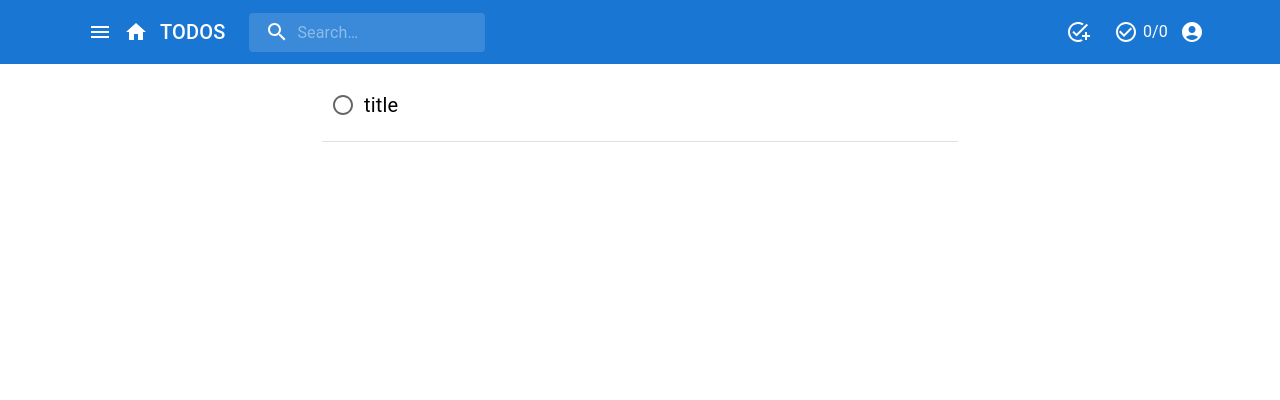
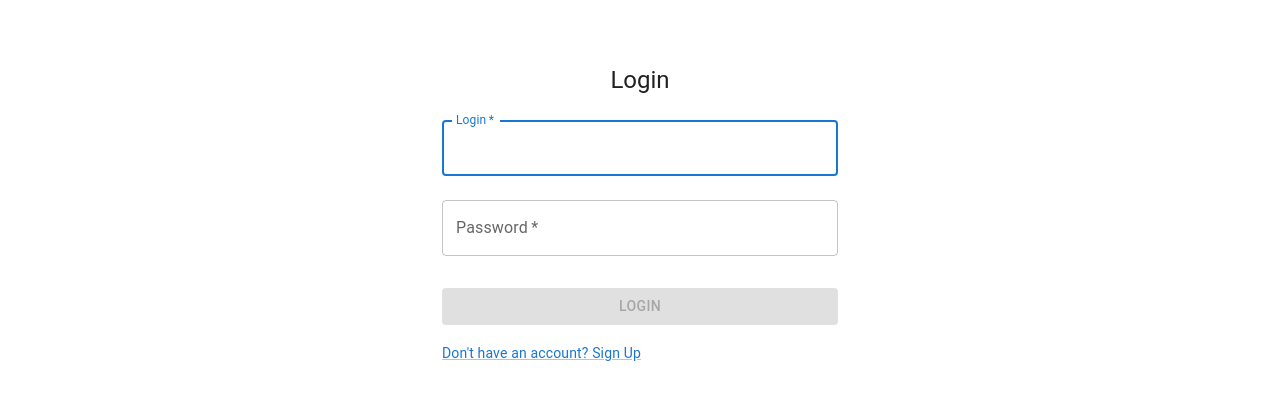
Before and after one commit to ArtemTyutunik/TODOS, a React (Vite) app: page / in a window 1280 px wide. Shown: the top 400 px of the page. Built offline with nearby package versions, Linux system fonts and the light colour scheme; no server answers.

Commit message:
add authorization

```diff
--- /dev/null
+++ b/firebaseConfig.ts
@@ -0,0 +1,14 @@
+import { initializeApp } from 'firebase/app';
+
+const firebaseConfig = {
+    apiKey: import.meta.env.VITE_APP_API_KEY,
+    authDomain: import.meta.env.VITE_APP_AUTH_DOMAIN,
+    projectId: import.meta.env.VITE_APP_PROJECT_ID,
+    storageBucket: import.meta.env.VITE_APP_STORAGE_BUCKET,
+    messagingSenderId: import.meta.env.VITE_APP_MESSAGING_SENDER_ID,
+    appId: import.meta.env.VITE_APP_APP_ID,
+    measurementId: import.meta.env.VITE_APP_MEASUREMENT_ID
+};
+
+
+export const app = initializeApp(firebaseConfig);
--- a/package.json
+++ b/package.json
@@ -14,8 +14,10 @@
     "@mui/icons-material": "^5.10.16",
     "@mui/material": "^5.10.17",
     "@reduxjs/toolkit": "^1.9.1",
+    "firebase": "^9.15.0",
     "react": "^18.2.0",
     "react-dom": "^18.2.0",
+    "react-hook-form": "^7.41.1",
     "react-redux": "^8.0.5",
     "react-router-dom": "^6.6.1"
   },
--- a/src/app/store/index.ts
+++ b/src/app/store/index.ts
@@ -1,17 +1,23 @@
-import {configureStore} from "@reduxjs/toolkit";
+import {configureStore, getDefaultMiddleware} from "@reduxjs/toolkit";
 import {drawerReducer} from "../../entities/drawer/model";
 import {todosReducer} from "../../entities/todos/model/todo";
+import {userReducer} from "../../pages/authorization/model";
 
 const reducer = {
     todosReducer,
-    drawerReducer
+    drawerReducer,
+    userReducer
 };
+const customizedMiddleware = getDefaultMiddleware({
+    serializableCheck: false
+})
 
 const preloadedState = {};
 
 export const store = configureStore({
     reducer,
     devTools: process.env.NODE_ENV !== 'production',
+    middleware: customizedMiddleware,
     preloadedState
 })
 
--- a/src/app/ui/appLayout.tsx
+++ b/src/app/ui/appLayout.tsx
@@ -1,13 +1,18 @@
 import Header from "../../widgets/header";
-import ContentLayout from "../../layouts/contentLayout";
+import AuthorizedLayout from "../../layouts/athorizedLayout";
+import {useSelector} from "react-redux";
+import {RootReducer} from "../store";
+import UnauthorizedLayout from "../../layouts/unathorizedLayout";
 
 const AppLayout = () => {
-    return (
+    const {isAuth}  = useSelector((state: RootReducer) => state.userReducer);
+    return isAuth ?
         <>
             <Header/>
-            <ContentLayout/>
+            <AuthorizedLayout/>
         </>
-    )
+    :
+        <UnauthorizedLayout/>
 }
 
 export default AppLayout;
--- /dev/null
+++ b/src/entities/loginForm/loginForm.tsx
@@ -0,0 +1,87 @@
+import React from 'react';
+import {Controller, useForm, useFormState} from "react-hook-form";
+import {Box, Button, Container, CssBaseline, Grid, Link, TextField, Typography} from "@mui/material";
+import {Link as RouterLink} from 'react-router-dom';
+
+import {loginValidation, passwordValidation} from "../../shared/forms/validation/validation";
+import {IFormInputs, IInputsProps} from "../../shared/forms/interfaces/interfaces";
+
+
+function LoginForm({onSubmit}: IInputsProps) {
+    const {handleSubmit, control} = useForm<IFormInputs>();
+    const {errors,isValid} = useFormState({control});
+
+    return (
+        <Container component="main" maxWidth="xs">
+            <CssBaseline />
+            <Box
+                sx={{
+                    marginTop: 8,
+                    display: 'flex',
+                    flexDirection: 'column',
+                    alignItems: 'center',
+                }}
+            >
+                <Typography component="h1" variant="h5">
+                    Login
+                </Typography>
+                <Box component="form" onSubmit={handleSubmit(onSubmit)} noValidate sx={{ mt: 1 }}>
+                    <Controller
+                        control={control}
+                        name={"login"}
+                        rules={loginValidation}
+                        render={({ field }) => <TextField
+                            onChange={field.onChange}
+                            margin="normal"
+                            required
+                            fullWidth
+                            label="Login"
+                            name="email"
+                            autoComplete="email"
+                            autoFocus
+                            error={ !!errors?.login?.message }
+                            helperText={ errors?.login?.message }
+                        />}
+                    />
+                    <Controller
+                        control={control}
+                        name={'password'}
+                        rules = {passwordValidation}
+                        render={({ field }) => <TextField
+                            onChange={field.onChange}
+                            margin="normal"
+                            required
+                            fullWidth
+                            name="password"
+                            label="Password"
+                            type="password"
+                            id="password"
+                            autoComplete="current-password"
+                            error={ !!errors?.password?.message }
+                            helperText={ errors?.password?.message }
+                        />}
+                    />
+                    <Button
+                        type="submit"
+                        fullWidth
+                        disabled={!isValid}
+                        variant="contained"
+                        sx={{ mt: 3, mb: 2 }}
+                    >
+                        Login
+                    </Button>
+                    <Grid container>
+                        <Grid item>
+                            <Link variant="body2" component = {RouterLink} to = 'sign-up'>
+                                {"Don't have an account? Sign Up"}
+                            </Link>
+                        </Grid>
+                    </Grid>
+                </Box>
+            </Box>
+        </Container>
+
+    );
+}
+
+export default LoginForm;
--- a/src/layouts/contentLayout.tsx
+++ b/src/layouts/athorizedLayout.tsx
@@ -3,7 +3,7 @@ import {Grid} from "@mui/material";
 import Drawer from "../entities/drawer"
 import Routing from "../pages";
 
-const ContentLayout = () => {
+const AuthorizedLayout= () => {
     return (
         <Grid container spacing={1}>
             <Grid item xs={3}>
@@ -16,4 +16,4 @@ const ContentLayout = () => {
     )
 }
 
-export default ContentLayout;
+export default AuthorizedLayout;
--- /dev/null
+++ b/src/layouts/unathorizedLayout.tsx
@@ -0,0 +1,10 @@
+import React from 'react';
+import Login from "../pages/authorization/login";
+
+function UnathorizedLayout() {
+    return (
+        <Login/>
+    );
+}
+
+export default UnathorizedLayout;
--- /dev/null
+++ b/src/pages/authorization/login.tsx
@@ -0,0 +1,31 @@
+import React from 'react';
+import {useDispatch} from "react-redux";
+import { getAuth,signInWithEmailAndPassword } from "firebase/auth";
+
+import {app} from "../../../firebaseConfig";
+import {authUserAction} from "./model";
+import {IFormInputs} from "../../shared/forms/interfaces/interfaces";
+
+import LoginForm from "../../entities/loginForm/loginForm";
+
+function Login() {
+
+    const onSubmit= (data: IFormInputs) => loginHandler(data.login, data.password)
+    const dispatch = useDispatch()
+
+    const loginHandler = (login: string, password: string)  => {
+        const auth = getAuth(app);
+
+        signInWithEmailAndPassword(auth, login, password)
+            .then((response) => {
+                dispatch(authUserAction(response))
+                localStorage.setItem('user', JSON.stringify(response))
+            })
+            .catch(e => console.log(e))
+    }
+    return (
+        <LoginForm onSubmit={onSubmit}/>
+    );
+}
+
+export default Login;
--- /dev/null
+++ b/src/pages/authorization/model/index.ts
@@ -0,0 +1,27 @@
+import {createSlice} from "@reduxjs/toolkit";
+
+const configureInitialState = () => {
+    const storageRes = localStorage.getItem('user');
+    return storageRes? {
+        user:JSON.parse(storageRes),
+        isAuth: true
+    } : {
+        user: {},
+        isAuth: false
+    }
+}
+
+const userSlice = createSlice({
+    name: 'authorization',
+    initialState: configureInitialState(),
+    reducers: {
+        authUser: (state, action) => {
+            state.isAuth = true;
+            state.user = {...action.payload}
+        }
+    }
+})
+
+export const userReducer = userSlice.reducer;
+
+export const authUserAction = userSlice.actions.authUser
--- /dev/null
+++ b/src/shared/forms/interfaces/interfaces.ts
@@ -0,0 +1,8 @@
+export interface IInputsProps {
+    onSubmit: (data:IFormInputs) => void
+}
+
+export interface IFormInputs {
+    login: string,
+    password: string
+}
--- /dev/null
+++ b/src/shared/forms/validation/validation.ts
@@ -0,0 +1,23 @@
+const REQUIRED_FIELD = 'Required';
+
+export const loginValidation = {
+    required: REQUIRED_FIELD,
+    validate: (value: string) => {
+        if(!value.match(/[a-zA-Z]/)) {
+            return 'Only latin alphabet allowed '
+        }
+
+        return true;
+    }
+};
+
+export const passwordValidation = {
+    required: REQUIRED_FIELD,
+    validate: (value: string) => {
+        if(value.length < 8) {
+            return 'Password has to be not less than 8 symbols'
+        }
+
+        return true;
+    }
+};
```
Also changed, not shown: src/pages/authorization/signUp.tsx (added), 2 other files (tests, documents, lock files or other folders).
